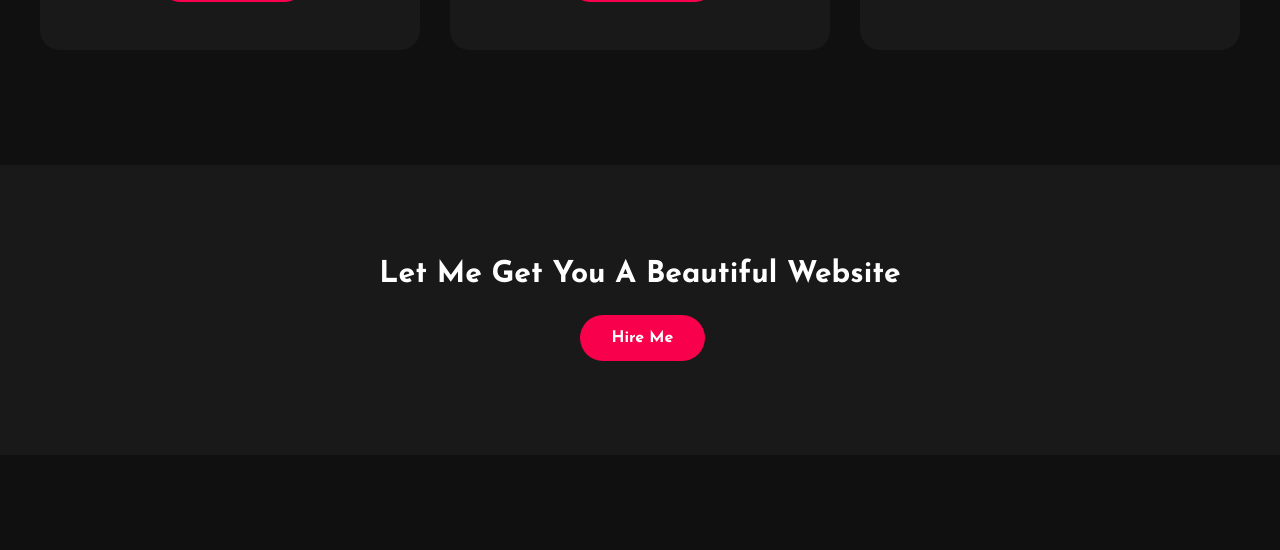
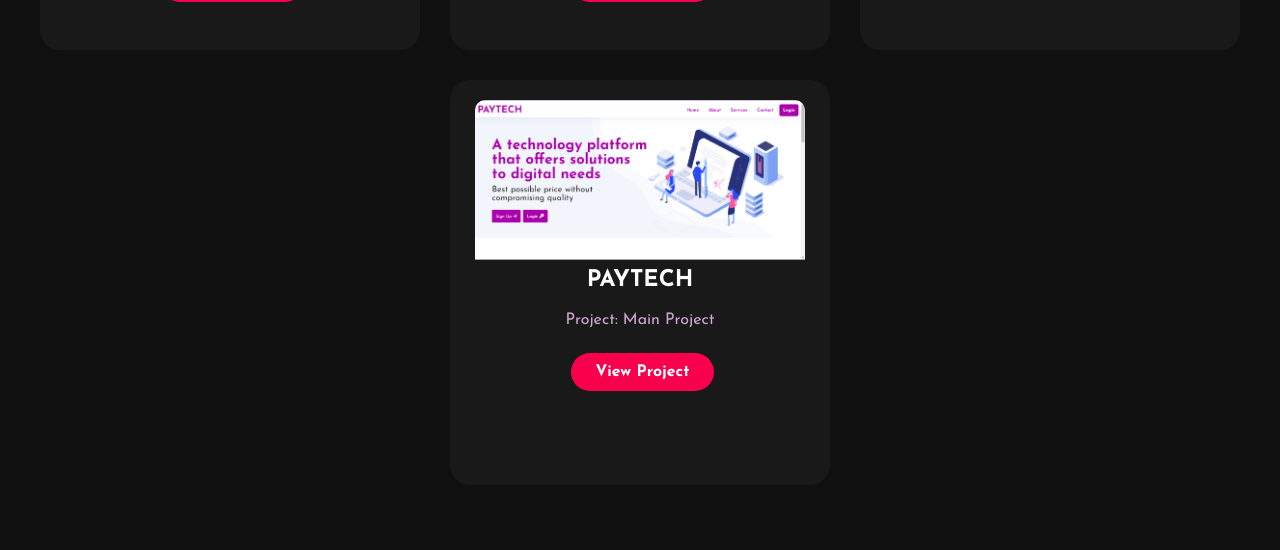
Before and after one commit to Hameedahdevelops/personal-portfolio, a plain HTML site: page index.html in a window 1280 px wide. Shown: the part 2449-2999 px from the top of the page. Drawn offline with Linux system fonts and the light colour scheme.

Commit message:
Added my project to portfolio

```diff
--- a/index.html
+++ b/index.html
@@ -121,6 +121,16 @@
                     </p>
                 </div>
             </div>
+            <div class="card">
+                <img src="Paytech.png" alt="product" class="rscm">
+                <h5>PAYTECH</h5>
+                <div class="pra">
+                    <p>Project: Main Project </p>
+                    <p style="text-align: center;">
+                        <a class="button" target="_blank" href="https://hameedahdevelops.github.io/PAYTECH/">View Project</a>
+                    </p>
+                </div>
+            </div>
         </div>
     </div>
 
```
Also changed, not shown: Paytech.png (added).
